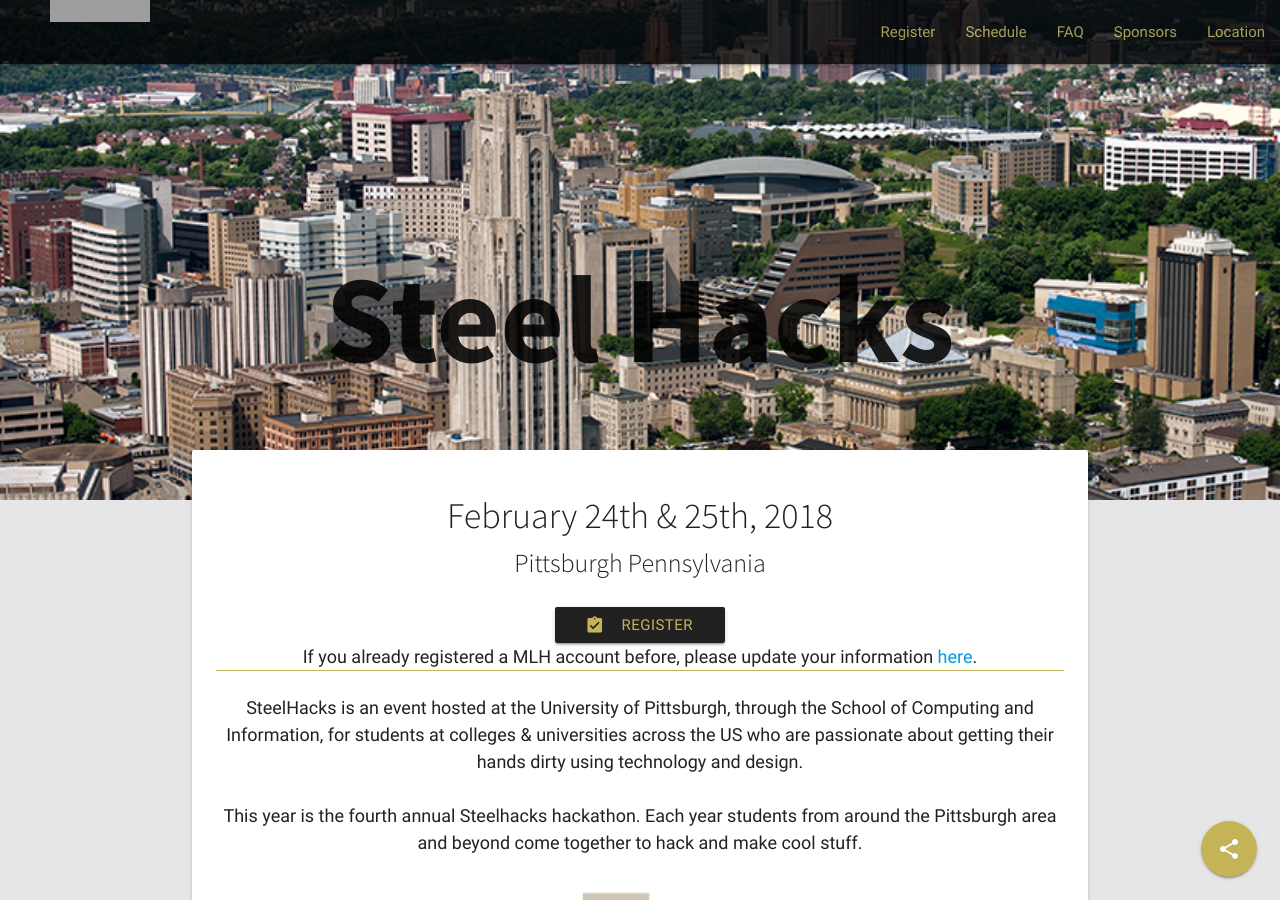
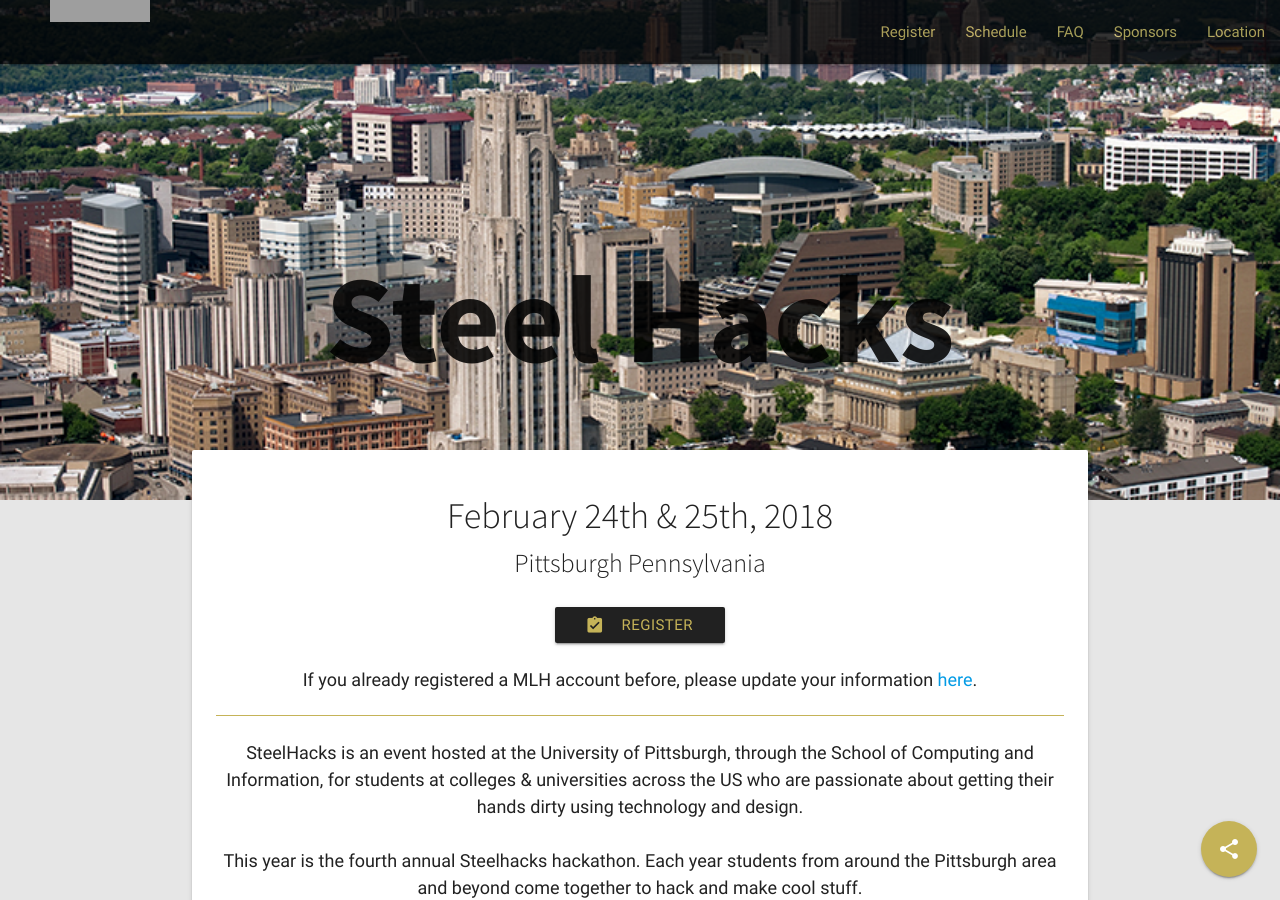
Before and after one commit to SteelHeads/steelhacks.com, a Jekyll site: the page built from index.html, in a window 1280 px wide and 900 px high. Built offline with Jekyll 4.4.1, drawn with Linux system fonts in a browser that asks for light colours; grey boxes are pictures that could not be loaded.

Commit message:
Add files via upload

```diff
--- a/index.html
+++ b/index.html
@@ -67,7 +67,7 @@
             <p id="date">February 24th & 25th, 2018</p>
             <p id="time">Pittsburgh Pennsylvania</p>
             <a id="registerButton" class="waves-effect waves-light btn" href="https://my.mlh.io/oauth/authorize?client_id=9fd4a6f079e432755692b825df2768f185fba38047df255ed385add0fc89a12e&amp;redirect_uri=http%3A%2F%2Fsteelhacks.com%2Fregistered&amp;response_type=token"><i class="material-icons left">assignment_turned_in</i>Register</a>
-            <p class="mainText">If you already registered a MLH account before, please update your information <a href="https://my.mlh.io/login">here</a>.
+            <br/><p class="mainText">If you already registered a MLH account before, please update your information <a href="https://my.mlh.io/login">here</a>.</p>
             <br/><div class="divider" style="background-color:#C5B358;"></div><br/>
             <p class="mainText">SteelHacks is an event hosted at the University of Pittsburgh, through the School of Computing and Information, for students at colleges & universities across the US who are passionate about getting their hands dirty using technology and design.<br/><br/>This year is the fourth annual Steelhacks hackathon. Each year students from around the Pittsburgh area and beyond come together to hack and make cool stuff.</p>
             <img src="assets/steel.png" id="homeImage"/>
```
